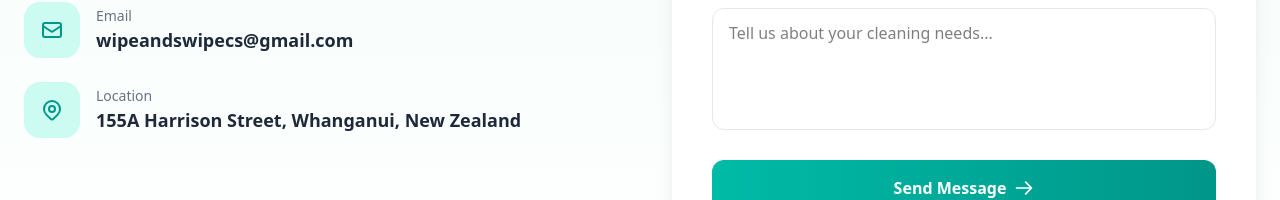
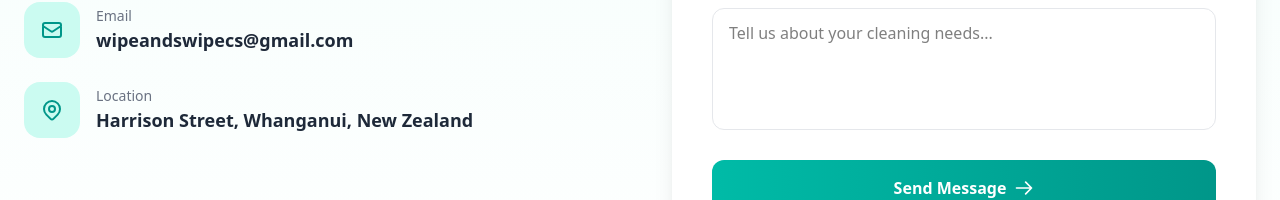
Before and after one commit to sheyneee/wipe-and-swipe, a Next.js app: page / in a window 1280 px wide. Shown: the part 4519-4719 px from the top of the page. Built offline with nearby package versions, Linux system fonts and the light colour scheme; a web font is replaced by a local one.

Commit message:
remove lot number in location

```diff
--- a/app/(site)/contact/page.tsx
+++ b/app/(site)/contact/page.tsx
@@ -178,7 +178,7 @@ function ContactInfoCard() {
           <div className="flex-1">
             <div className="text-sm text-slate-500">Location</div>
             <div className="font-semibold text-slate-900">
-              155A Harrison Street,
+              Harrison Street,
               <br />
                Whanganui, New Zealand
             </div>
--- a/components/client/home/HomeContactSection.tsx
+++ b/components/client/home/HomeContactSection.tsx
@@ -140,7 +140,7 @@ export default function HomeContactSection() {
                 <div>
                   <div className="text-sm text-gray-500">Location</div>
                   <div className="text-lg font-semibold text-gray-800">
-                    155A Harrison Street, Whanganui, New Zealand
+                    Harrison Street, Whanganui, New Zealand
                   </div>
                 </div>
               </div>
```
